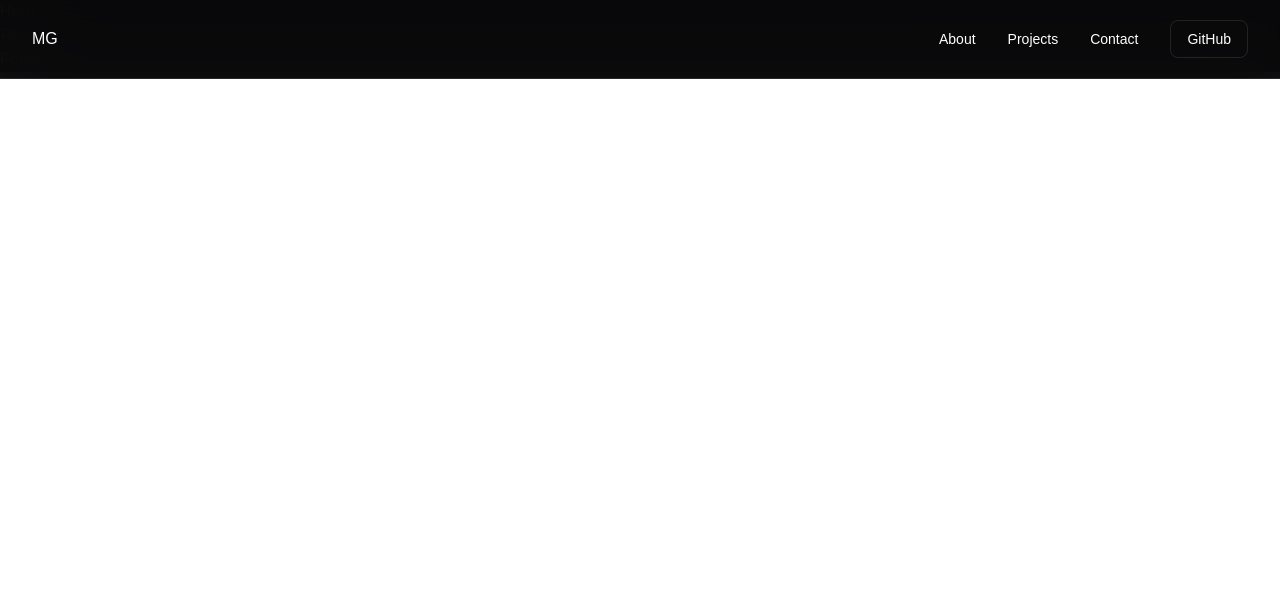
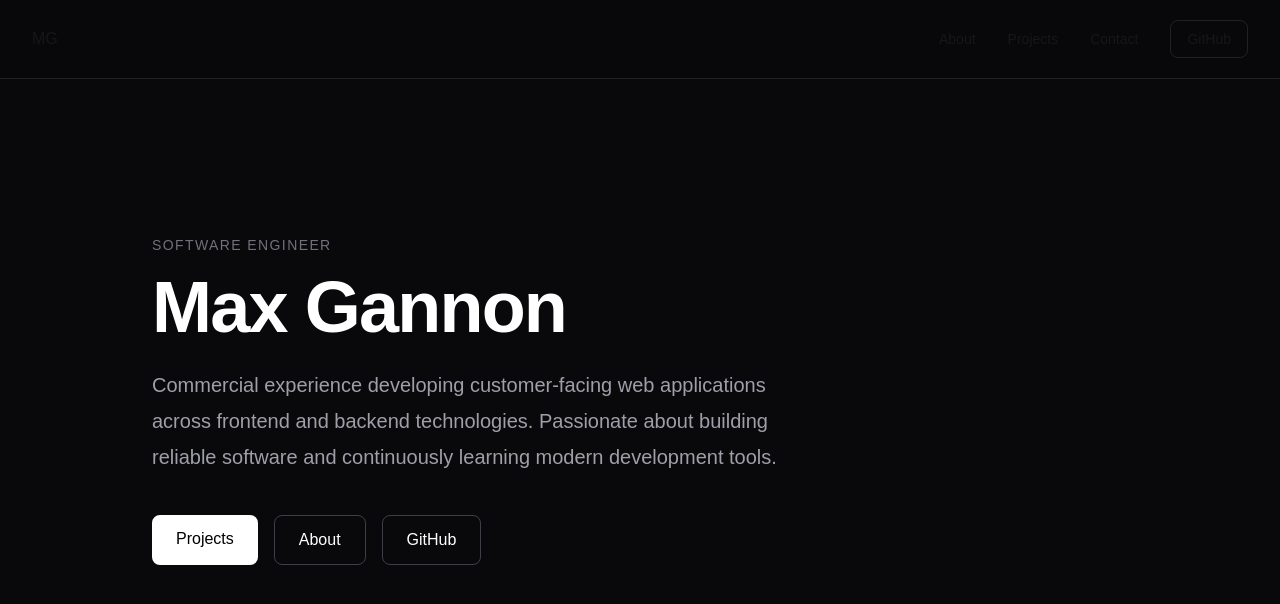
Before and after one commit to maxgannon25/nextjs-portfolio, a Next.js app: page / in a window 1280 px wide. Shown: the top 604 px of the page. Built offline with nearby package versions, Linux system fonts and the light colour scheme.

Commit message:
Redesign landing page hero

```diff
--- a/src/app/page.js
+++ b/src/app/page.js
@@ -1,15 +1,9 @@
-import Navbar from "@/components/Navbar";
 import Hero from "@/components/Hero";
-import Projects from "@/components/Projects";
-import Footer from "@/components/Footer";
 
-export default function Home() {
+export default function Page() {
   return (
     <main className="bg-zinc-950 text-white">
-      <Navbar />
       <Hero />
-      <Projects featured />
-      <Footer />
     </main>
   );
 }
--- a/src/components/Hero.jsx
+++ b/src/components/Hero.jsx
@@ -1,7 +1,51 @@
+import Link from "next/link";
+
 export default function Hero() {
   return (
-    <nav>
-      Hero
-    </nav>
+    <section className="min-h-screen bg-zinc-950 text-white">
+      <div className="mx-auto flex min-h-screen max-w-5xl flex-col justify-center px-6">
+
+        <p className="mb-4 text-sm uppercase tracking-widest text-zinc-500">
+          Software Engineer
+        </p>
+
+        <h1 className="mb-6 text-5xl font-bold tracking-tight md:text-7xl">
+          Max Gannon
+        </h1>
+
+        <p className="mb-10 max-w-2xl text-xl leading-9 text-zinc-400">
+          Commercial experience developing customer-facing web applications
+          across frontend and backend technologies. Passionate about building
+          reliable software and continuously learning modern development tools.
+        </p>
+
+        <div className="flex flex-wrap gap-4">
+
+          <Link
+            href="/projects"
+            className="rounded-lg bg-white px-6 py-3 font-medium text-black transition hover:bg-zinc-200"
+          >
+            Projects
+          </Link>
+
+          <Link
+            href="/about"
+            className="rounded-lg border border-zinc-700 px-6 py-3 font-medium transition hover:border-zinc-500 hover:bg-zinc-900"
+          >
+            About
+          </Link>
+
+          <Link
+            href="https://github.com/YOUR_GITHUB"
+            target="_blank"
+            className="rounded-lg border border-zinc-700 px-6 py-3 font-medium transition hover:border-zinc-500 hover:bg-zinc-900"
+          >
+            GitHub
+          </Link>
+
+        </div>
+
+      </div>
+    </section>
   );
 }
```
